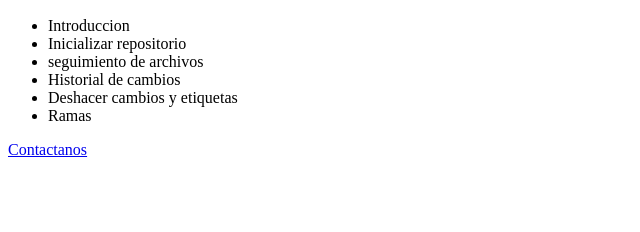
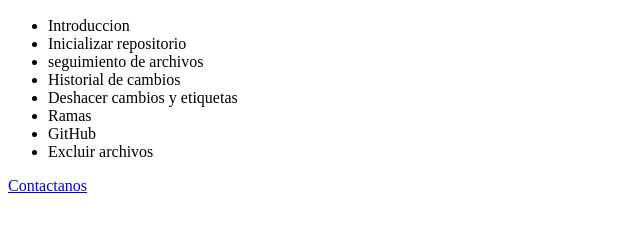
Before and after one commit to PaolaOrnelas021205/ProyectoFalse, a plain HTML site: page index.html in a window 1280 px wide. Shown: the part 110-342 px from the top of the page, without its empty margins (0-640 px from the left). Drawn offline with Linux system fonts and the light colour scheme.

Commit message:
Este es una forma nueva en visual studio code

```diff
--- a/index.html
+++ b/index.html
@@ -27,6 +27,12 @@
         <li>
             Ramas
         </li>
+        <li>
+            GitHub
+        </li>
+        <li>
+            Excluir archivos
+        </li>
     </ul>
     <a href="contacto.html">Contactanos</a>
 </body>
```
